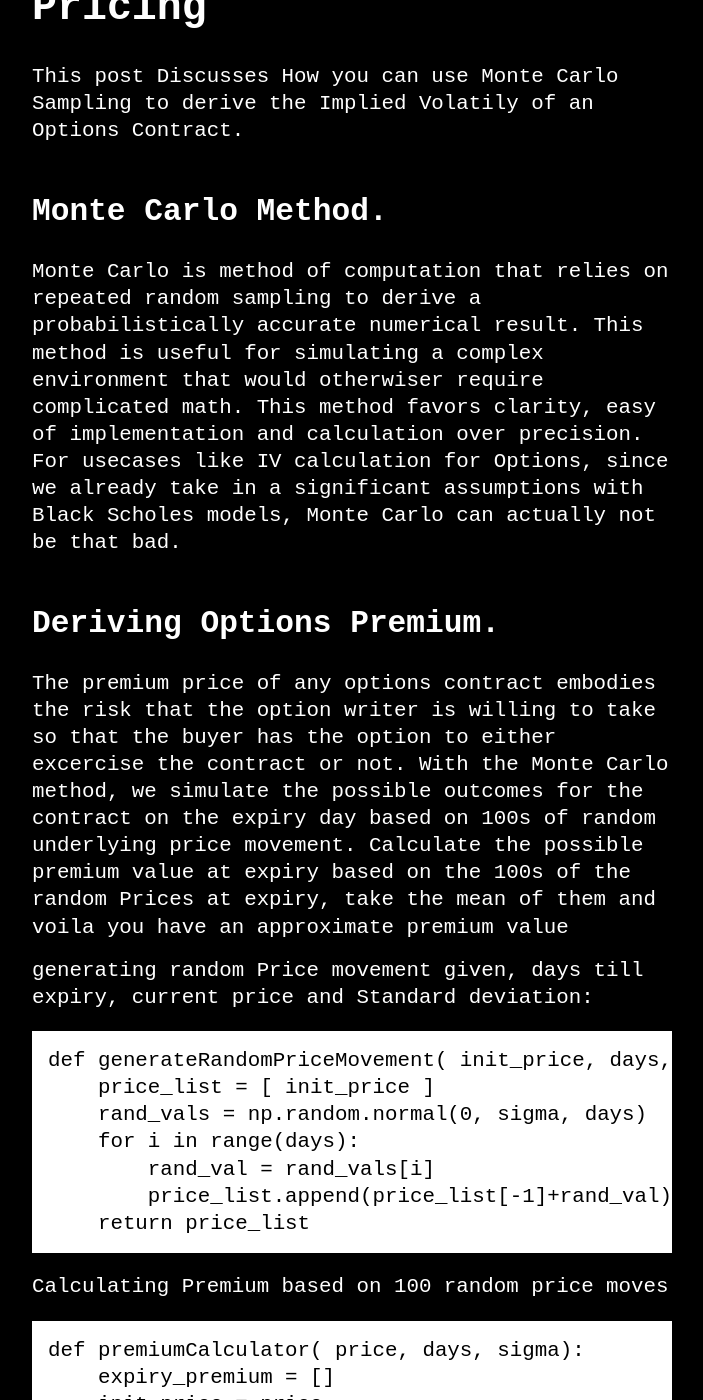
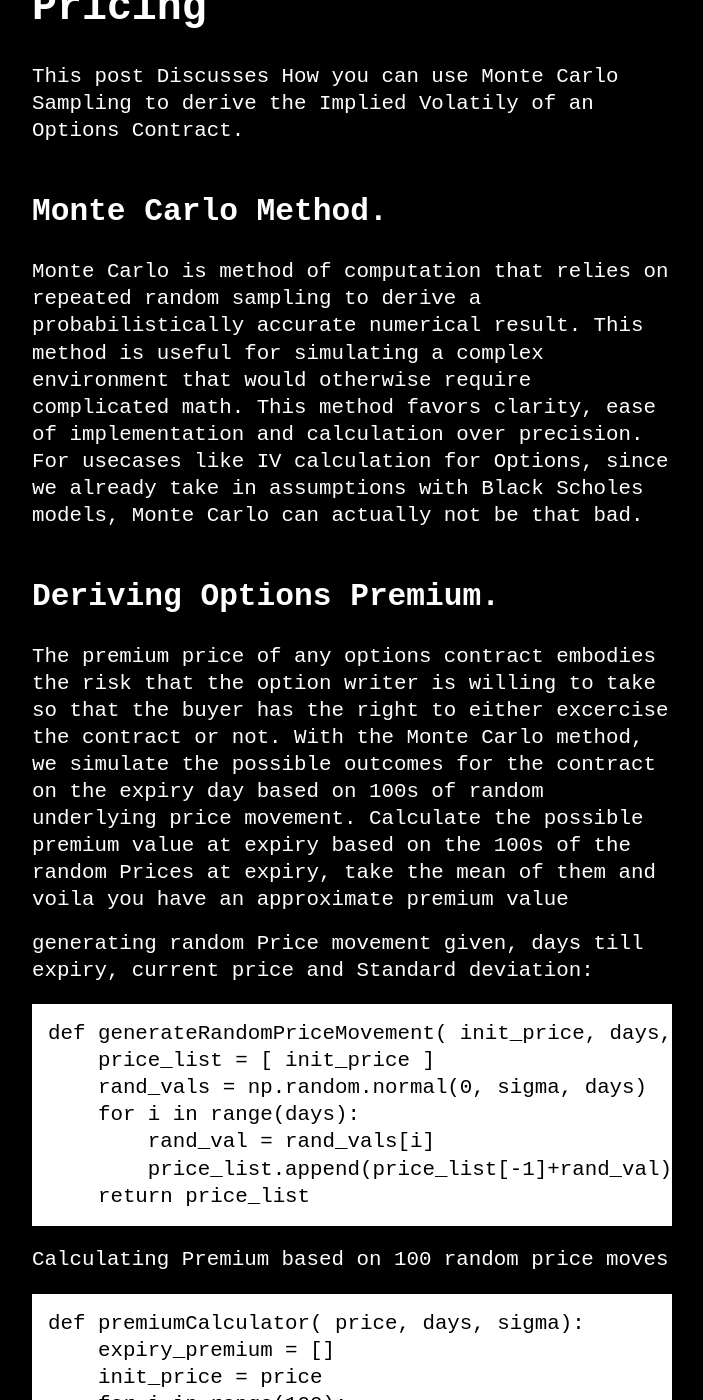
Before and after one commit to opmashin/Oll_Korrect, a Jekyll site: the page built from _posts/2021-01-26-Monte-Carlo-Options-Pricing.md, in a window 1280 px wide and 1400 px high, scrolled down 192 px. Shown: the whole window, without its empty margins (288-991 px from the left). Built offline with Jekyll 4.4.1, drawn with Linux system fonts in a browser that asks for light colours; some of the changed text lies outside the part shown.

Commit message:
corrections

```diff
--- a/_posts/2021-01-26-Monte-Carlo-Options-Pricing.md
+++ b/_posts/2021-01-26-Monte-Carlo-Options-Pricing.md
@@ -7,13 +7,13 @@ This post Discusses How you can use Monte Carlo Sampling to derive the Implied V
 ## Monte Carlo Method.
 
 Monte Carlo is method of computation that relies on repeated random sampling to derive a probabilistically accurate numerical result.
-This method is useful for simulating a complex environment that would otherwiser require complicated math.
-This method favors clarity, easy of implementation and calculation over precision.
-For usecases like IV calculation for Options, since we already take in a significant assumptions with Black Scholes models, Monte Carlo can actually not be that bad.
+This method is useful for simulating a complex environment that would otherwise require complicated math.
+This method favors clarity, ease of implementation and calculation over precision.
+For usecases like IV calculation for Options, since we already take in assumptions with Black Scholes models, Monte Carlo can actually not be that bad.
 
 ## Deriving Options Premium.
 
-The premium price of any options contract embodies the risk that the option writer is willing to take so that the buyer has the option to either excercise the contract or not.
+The premium price of any options contract embodies the risk that the option writer is willing to take so that the buyer has the right to either excercise the contract or not.
 With the Monte Carlo method, we simulate the possible outcomes for the contract on the expiry day based on 100s of random underlying price movement.
 Calculate the possible premium value at expiry based on the 100s of the random Prices at expiry, take the mean of them and voila you have an approximate premium value
 
```
Also changed, not shown: other parts of _posts/2021-01-26-Monte-Carlo-Options-Pricing.md (+2 -2 lines).
